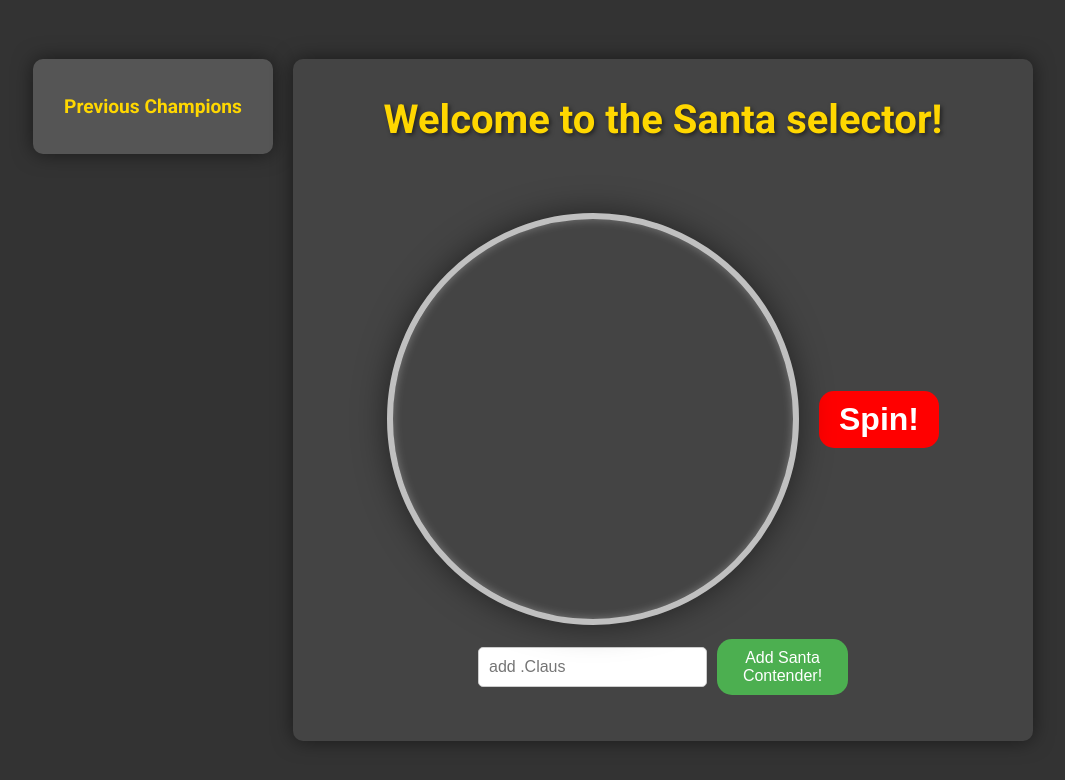
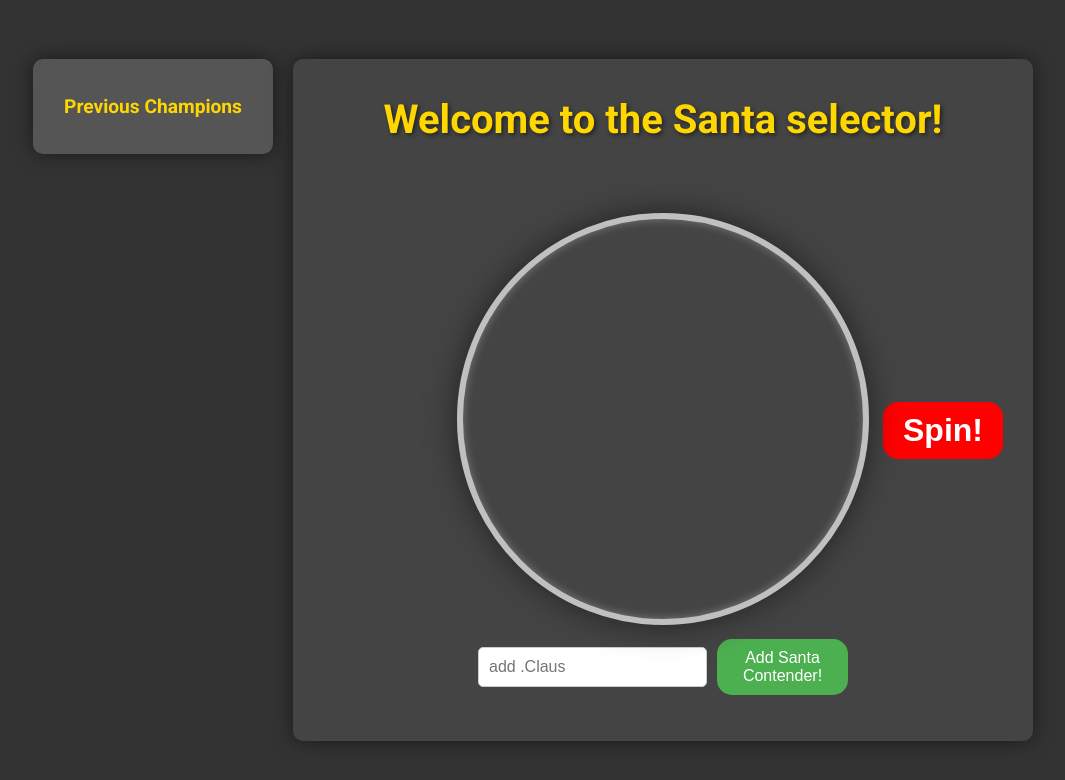
Before and after one commit to Cristoffer85/santa-selector, a React (Vite) app: page / in a window 1280 px wide. Shown: the top 780 px of the page, without its empty margins (107-1172 px from the left). Built offline with nearby package versions, Linux system fonts and the light colour scheme.

Commit message:
Absolute positioning of wheel regardless visibilty of forms or buttons solved! And finally a good .css-styling structure good setup for desktop! Looking nice!

```diff
--- a/src/Components/Contenders/Contenders.css
+++ b/src/Components/Contenders/Contenders.css
@@ -8,12 +8,14 @@
 
 .input-container {
   position: absolute;
+  top: 580px;
+  left: 50%;
+  transform: translateX(-50%);
   display: flex;
   align-items: center;
   gap: 10px;
-  margin-bottom: 20px;
-  width: 50%; /* Ensure it takes full width */
-  justify-content: center; /* Center the input and button */
+  width: 50%;
+  justify-content: center;
 }
 
 .input-container input {
--- a/src/Components/Wheel/Wheel.css
+++ b/src/Components/Wheel/Wheel.css
@@ -3,16 +3,17 @@
   align-items: center;
   justify-content: center;
   position: relative;
-  width: 100%; /* Use 100% width of the container */
-  max-width: 400px; /* Ensure it doesn't exceed a certain size */
+  width: 100%;
+  max-width: 400px;
   height: 400px;
+  margin: 0 auto;
 }
 
 .wheel {
   position: relative;
-  width: 100%; /* Use 100% width of the container */
-  height: 100%; /* Use 100% height of the container */
-  aspect-ratio: 1 / 1; /* Maintain a 1:1 aspect ratio */
+  width: 100%;
+  height: 100%;
+  aspect-ratio: 1 / 1;
   border-radius: 50%;
   transition: transform 4s ease-out;
   border: 6px solid silver;
@@ -26,17 +27,20 @@
   height: auto;
   position: absolute;
   top: -55px;
-  left: 29%;
+  left: 50%;
   transform: translateX(-50%);
   z-index: 2;
 }
 
 .spin-button-container {
+  position: absolute;
+  bottom: 160px;
+  left: 120%;
+  transform: translateX(-50%);
   display: flex;
   justify-content: center;
   align-items: center;
-  margin-left: 20px; /* Space between the wheel and the button */
-  width: 150px; /* Set a fixed width for the container */
+  width: 150px;
 }
 
 .spin-button {
```
